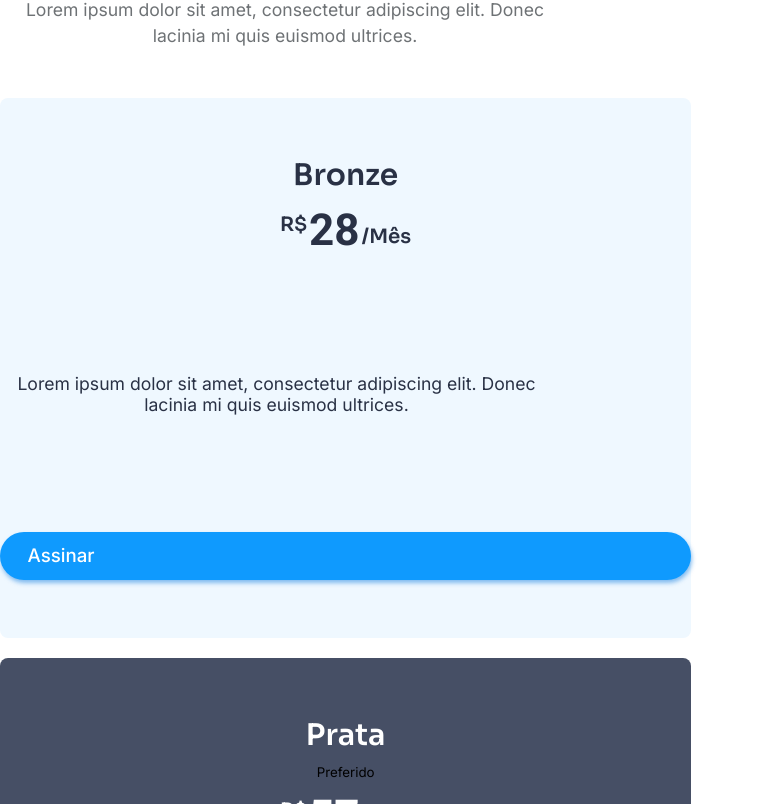
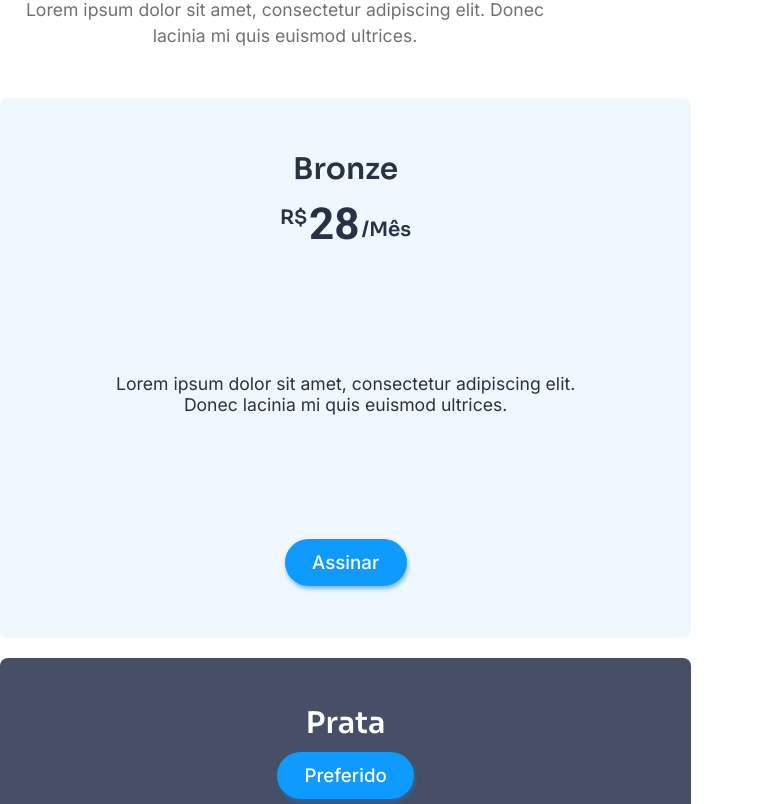
Before and after one commit to Brunno-costa27/rachi, a React (Vite) app: page / in a window 768 px wide. Shown: the part 1996-2800 px from the top of the page. Built offline with nearby package versions, Linux system fonts and the light colour scheme.

Commit message:
responsive update

```diff
--- a/src/App.jsx
+++ b/src/App.jsx
@@ -37,9 +37,6 @@ export function App() {
     }, 3000);
     return () => clearTimeout(timer);
   }, []);
-
-
-  console.log(isOpen);
 
 
 
--- a/src/components/Card.jsx
+++ b/src/components/Card.jsx
@@ -81,7 +81,9 @@ export function Card({isDarkTheme, animate, backgroundColor, height, buttonLabel
                     <h3 style={isDarkTheme || !animate ?  darColor : lightColor }>{title}</h3>
                     <>
                         {cardColor === '#fff' ? (
-                            <button className={style.button}>Preferido</button>
+                            <Button
+                                text="Preferido"
+                            />
                         ): (
                             <></>
                         )}
--- a/src/components/Card.module.css
+++ b/src/components/Card.module.css
@@ -1,5 +1,3 @@
-
-
 .card {
     animation-name: flipInX;
     animation-duration: 2s;
@@ -33,14 +31,11 @@
 
   @media (max-width: 768px) {
     .card {
-      /* display: flex; */
       height: 5px !important;
 
     }
 
     .grid, .card p {
-      /* align-items: center;
-      justify-content: center; */
       margin: 0 auto;
       padding: 20px;
     }
@@ -50,7 +45,13 @@
       margin: 0 auto;
     }
 
-    .grid, .card {
-      border: 1px solid red;
+    .content p {
+      margin: 0 auto;
+      padding: 20px;
+
+    }
+
+    .content button {
+      margin: 0 auto;
     }
   }
--- a/src/components/Contato.module.css
+++ b/src/components/Contato.module.css
@@ -74,3 +74,9 @@
       transform: translateY(0); /* Retorna à posição normal */
     }
   }
+
+@media (max-width: 768px) {
+    .form button {
+        margin: 0 auto;
+    }
+}
--- a/src/components/Header.jsx
+++ b/src/components/Header.jsx
@@ -39,7 +39,7 @@ export function Header({ onChange , onChangeToggle}) {
                     height="1em" width="1em" xmlns="http://www.w3.org/2000/svg"><line x1="3" y1="12" x2="21" y2="12"></line><line x1="3" y1="6" x2="21" y2="6"></line><line x1="3" y1="18" x2="21" y2="18"></line>
 
                 </svg>
-            </button>
+              </button>
               </>
           ): (
           <>
--- a/src/components/Header.module.css
+++ b/src/components/Header.module.css
@@ -150,7 +150,7 @@
         display: none;
       }
 
-      button {
+      .header button {
         display: none;
       }
   }
```
